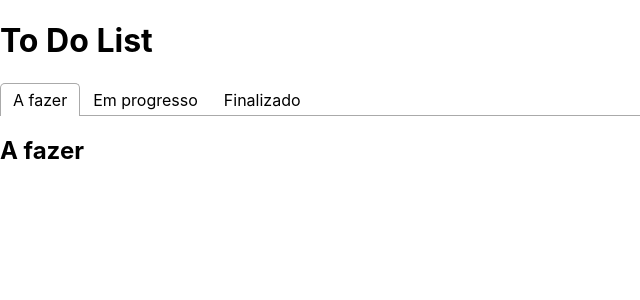
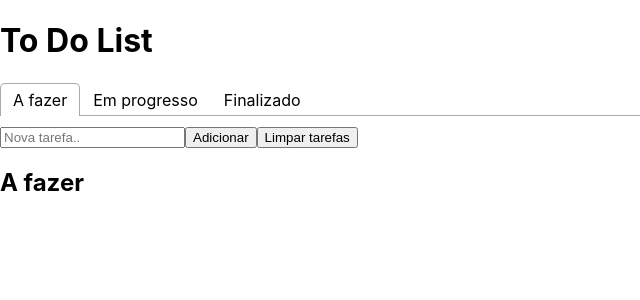
Before and after one commit to TairineEllen/case-fluke, a React (Create React App) app in the folder exercicio_3/to-do/: page / in a window 1280 px wide. Shown: the top 300 px of the page, without its empty margins (0-640 px from the left). Built offline with nearby package versions, Linux system fonts and the light colour scheme.

Commit message:
create method to add a new task to 'A fazer' list

```diff
--- a/exercicio_3/to-do/package.json
+++ b/exercicio_3/to-do/package.json
@@ -10,6 +10,7 @@
     "react-dom": "^17.0.2",
     "react-scripts": "4.0.3",
     "react-tabs": "^3.2.2",
+    "uuid": "^8.3.2",
     "web-vitals": "^1.1.2"
   },
   "scripts": {
--- a/exercicio_3/to-do/src/App.js
+++ b/exercicio_3/to-do/src/App.js
@@ -1,8 +1,42 @@
+import { useEffect, useState } from 'react';
 import './App.css';
 import { Tab, Tabs, TabList, TabPanel } from 'react-tabs';
 import 'react-tabs/style/react-tabs.css';
+import { v4 as uuidv4 } from 'uuid';
 
 function App() {
+  const [tasks, setTasks] = useState([]);
+  const [input, setInput] = useState('');
+  const [error, setError] = useState(false);
+
+  useEffect(() => {
+    const tasksSaved = localStorage.getItem('tasks');
+    if (tasksSaved) {
+      setTasks(JSON.parse(tasksSaved));
+    }
+  }, []);
+
+  function addNewTask() {
+    if (input === '') {
+      setError(true);
+    } else {
+      setError(false);
+      const newTask = {
+        title: input,
+        id: uuidv4(),
+        status: 'new'
+      }
+      const newTasks = [...tasks, newTask]
+      setTasks(newTasks);
+      setInput('');
+      saveInLocalStorage(newTasks);
+    }
+  }
+
+  function saveInLocalStorage(tasks) {
+    localStorage.setItem('tasks', JSON.stringify(tasks));
+  }
+
   return (
     <>
       <h1>To Do List</h1>
@@ -12,9 +46,28 @@ function App() {
           <Tab>Em progresso</Tab>
           <Tab>Finalizado</Tab>
         </TabList>
+        <div className="form">
+          <input type="text" value={input} onChange={(e) => {
+            setError(false);
+            setInput(e.target.value);
+          }} placeholder="Nova tarefa.." />
+          <button onClick={addNewTask}>Adicionar</button>
+          <button>Limpar tarefas</button>
+          <div className="input-erro">{error && <span>ops, digite a tarefa</span>}</div>
+        </div>
+
         <TabPanel>
           <h2>A fazer</h2>
           <ul className="task-list">
+            {tasks.filter(task => task.status === 'new').map(newTask =>
+              <div key={newTask.id} className="task">
+                <li className="item" >{newTask.title}</li>
+                <div className="task-icon">
+                  <i className="fa fa-trash-alt"></i>
+                  <i className="fas fa-play"></i>
+                </div>
+              </div>
+            )}
           </ul>
         </TabPanel>
         <TabPanel>
```
Also changed, not shown: 1 other file (tests, documents, lock files or other folders).
